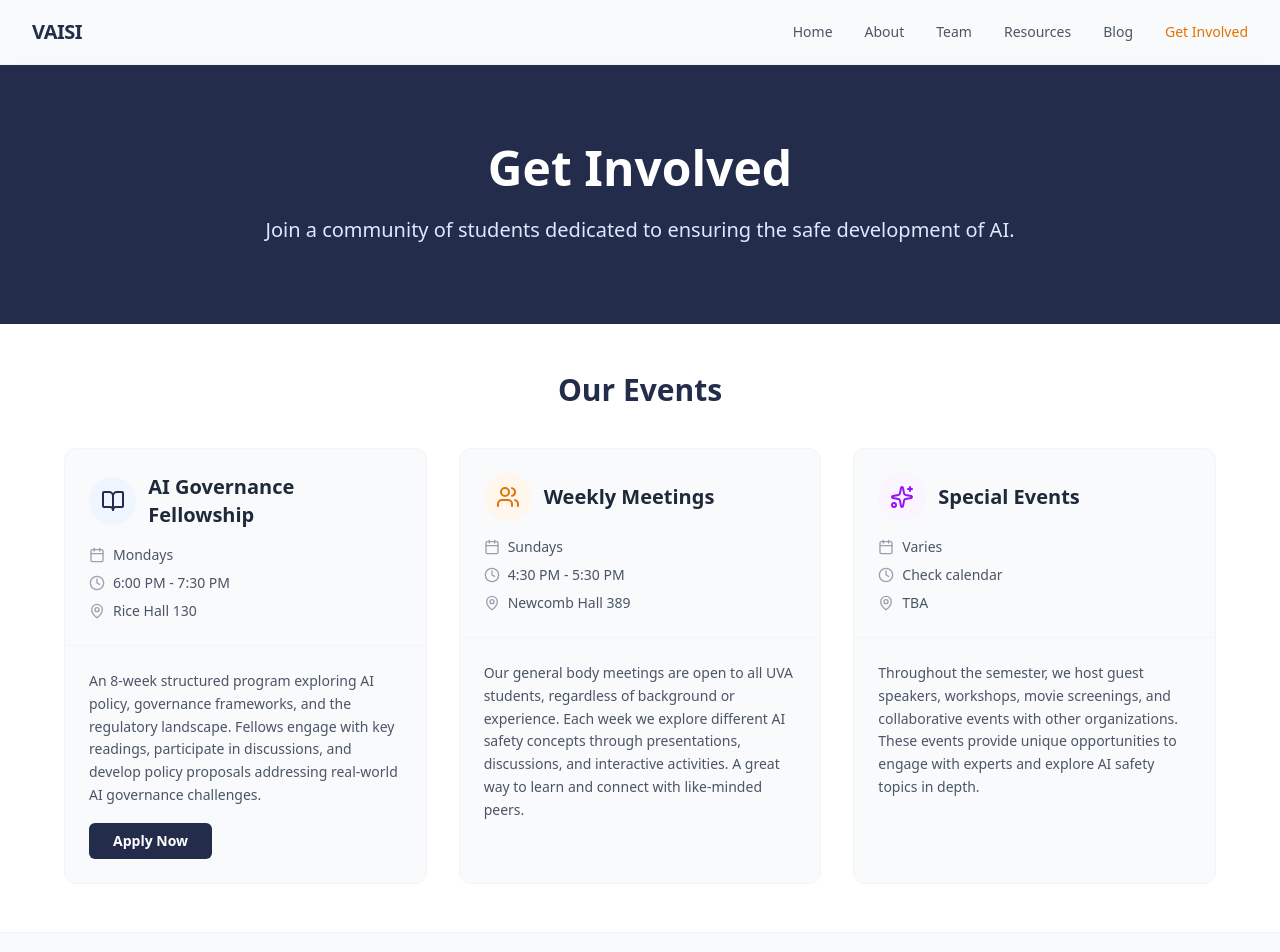
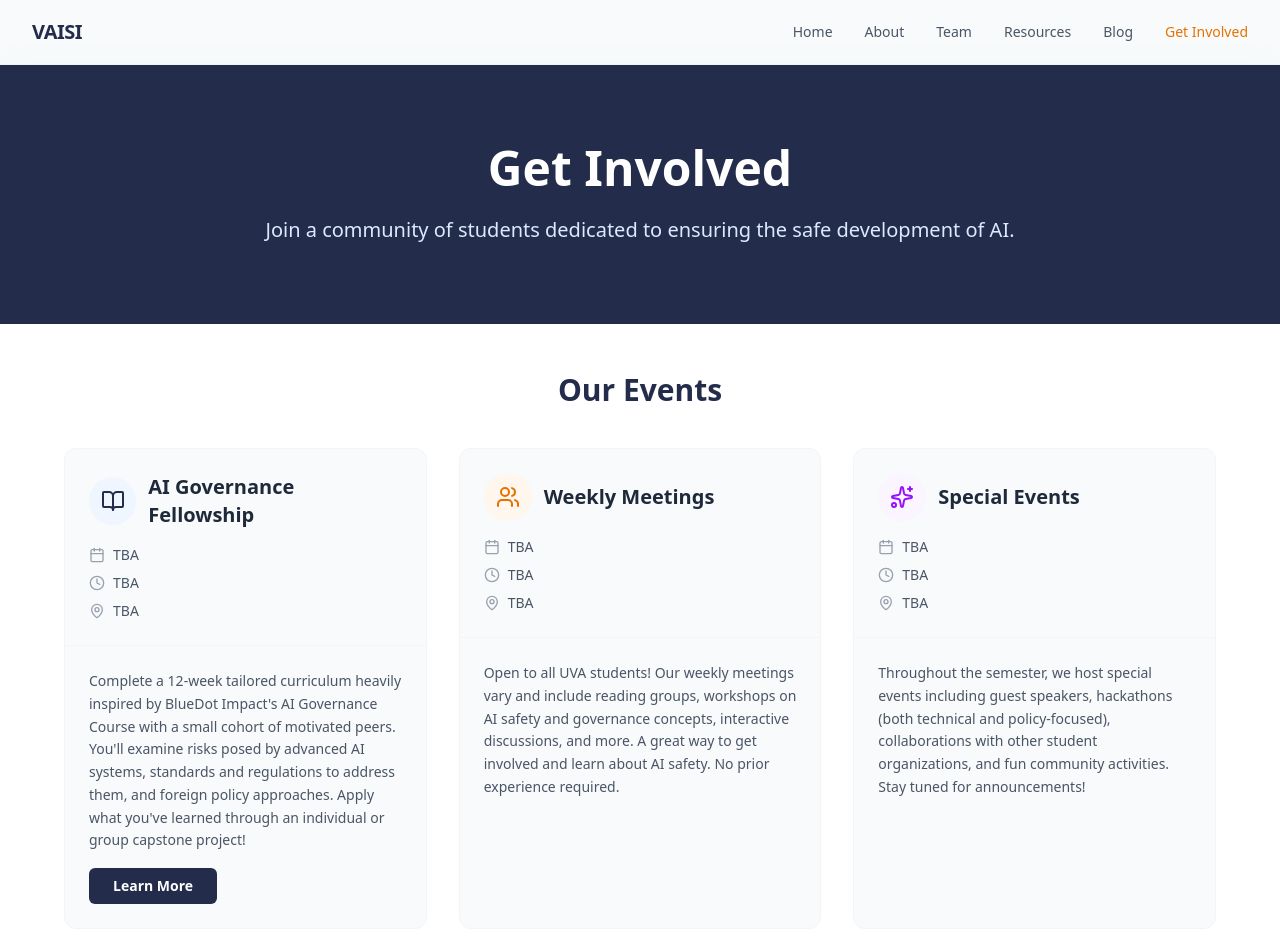
Before and after one commit to Virginia-AI-Security-Initiative/VAISI_Website, a Next.js app: page /get-involved in a window 1280 px wide. Shown: the top 952 px of the page. Built offline with nearby package versions, Linux system fonts and the light colour scheme; a web font is replaced by a local one.

Commit message:
Updated Get Involved page info

```diff
--- a/app/get-involved/page.tsx
+++ b/app/get-involved/page.tsx
@@ -10,14 +10,14 @@ const eventTypes = [
         iconBg: "bg-blue-50",
         iconColor: "text-primary",
         details: {
-            day: "Mondays",
-            time: "6:00 PM - 7:30 PM",
-            location: "Rice Hall 130"
+            day: "TBA",
+            time: "TBA",
+            location: "TBA"
         },
-        description: "An 8-week structured program exploring AI policy, governance frameworks, and the regulatory landscape. Fellows engage with key readings, participate in discussions, and develop policy proposals addressing real-world AI governance challenges.",
+        description: "Complete a 12-week tailored curriculum heavily inspired by BlueDot Impact's AI Governance Course with a small cohort of motivated peers. You'll examine risks posed by advanced AI systems, standards and regulations to address them, and foreign policy approaches. Apply what you've learned through an individual or group capstone project!",
         cta: {
-            text: "Apply Now",
-            link: "#"
+            text: "Learn More",
+            link: "https://docs.google.com/document/d/1kBuALjKsSeOYSiuaGTbJ9oK26Jvx6S6k76fh5w1qbvg/edit?usp=sharing"
         }
     },
     {
@@ -27,11 +27,11 @@ const eventTypes = [
         iconBg: "bg-orange-50",
         iconColor: "text-secondary",
         details: {
-            day: "Sundays",
-            time: "4:30 PM - 5:30 PM",
-            location: "Newcomb Hall 389"
+            day: "TBA",
+            time: "TBA",
+            location: "TBA"
         },
-        description: "Our general body meetings are open to all UVA students, regardless of background or experience. Each week we explore different AI safety concepts through presentations, discussions, and interactive activities. A great way to learn and connect with like-minded peers.",
+        description: "Open to all UVA students! Our weekly meetings vary and include reading groups, workshops on AI safety and governance concepts, interactive discussions, and more. A great way to get involved and learn about AI safety. No prior experience required.",
         cta: null
     },
     {
@@ -41,11 +41,11 @@ const eventTypes = [
         iconBg: "bg-purple-50",
         iconColor: "text-purple-600",
         details: {
-            day: "Varies",
-            time: "Check calendar",
+            day: "TBA",
+            time: "TBA",
             location: "TBA"
         },
-        description: "Throughout the semester, we host guest speakers, workshops, movie screenings, and collaborative events with other organizations. These events provide unique opportunities to engage with experts and explore AI safety topics in depth.",
+        description: "Throughout the semester, we host special events including guest speakers, hackathons (both technical and policy-focused), collaborations with other student organizations, and fun community activities. Stay tuned for announcements!",
         cta: null
     }
 ];
@@ -128,18 +128,12 @@ export default function GetInvolvedPage() {
                         title="VAISI Event Calendar"
                     />
                 </div>
-                <p className="text-center text-gray-500 text-sm mt-4">
-                    Events shown in Eastern Time (ET)
-                </p>
             </Section>
 
             {/* Join CTA */}
             <Section className="bg-primary text-white">
                 <div className="max-w-3xl mx-auto text-center">
                     <h2 className="text-3xl font-bold mb-4">Ready to Join?</h2>
-                    <p className="text-xl text-blue-100 mb-8">
-                        No prior experience required. All UVA students are welcome!
-                    </p>
                     <div className="flex justify-center gap-4 flex-wrap">
                         <a
                             href="https://discord.gg/XyqmJE5emc"
```
